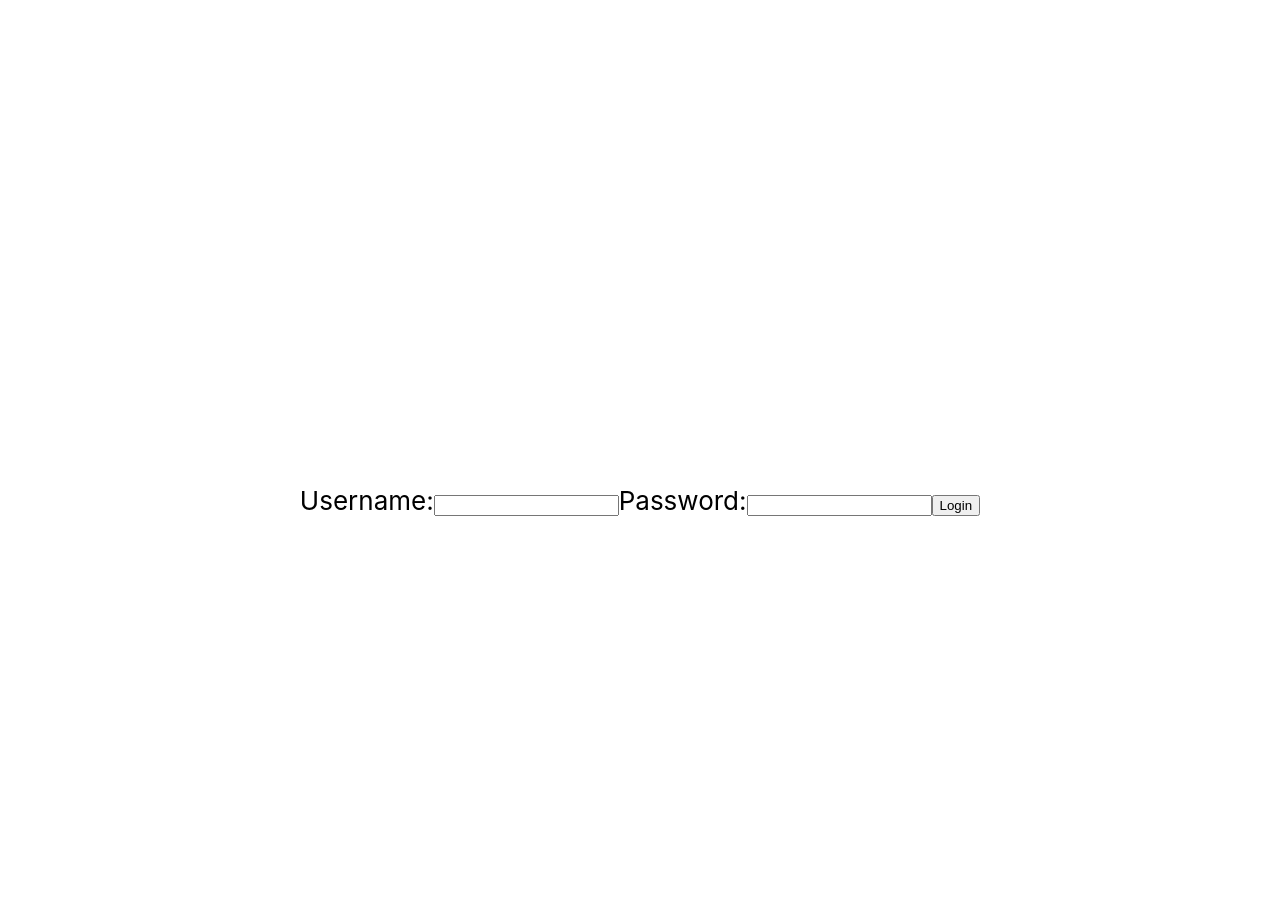
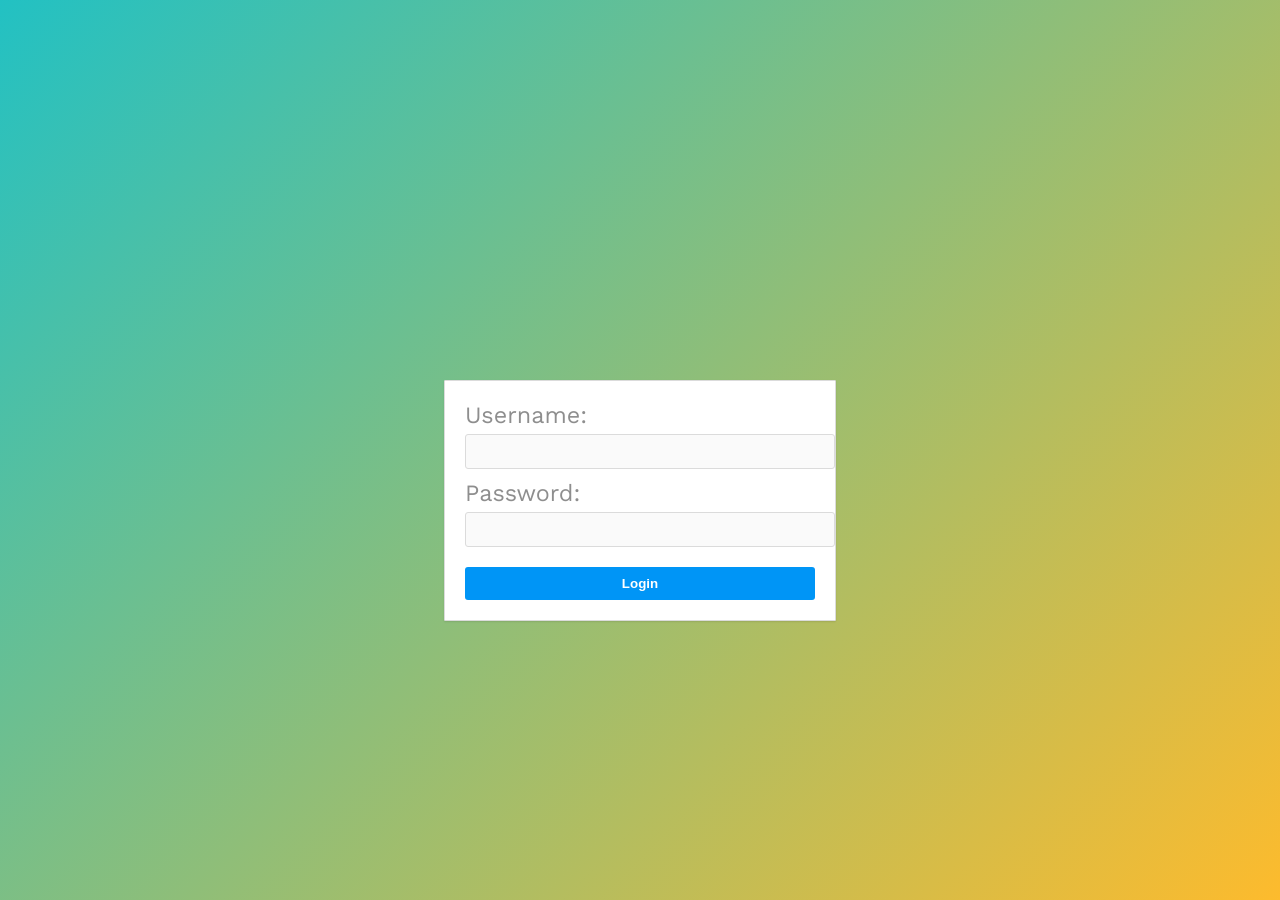
Before and after one commit to MarsMwau/Wander-World-Front-End, a React (Create React App) app: page /login in a window 1280 px wide. Built offline with nearby package versions, Linux system fonts and the light colour scheme.

Commit message:
signup and login css

```diff
--- a/src/components/Login.js
+++ b/src/components/Login.js
@@ -1,5 +1,6 @@
 // Login.js
 import React, { useState } from "react";
+import "./login.css";
 
 function Login() {
   const [username, setUsername] = useState("");
--- a/src/components/SignUp.js
+++ b/src/components/SignUp.js
@@ -1,5 +1,6 @@
 // SignUp.js
 import React, { useState } from "react";
+import "./signup.css";
 
 function SignUp() {
   const [email, setEmail] = useState("");
--- a/src/components/signup.css
+++ b/src/components/signup.css
@@ -1,104 +1,60 @@
-@import url('https://fonts.googleapis.com/css?family=Open+Sans:600|Work+Sans:400,500,600,700&display=swap');
+/* signup.css */
 
-body{
-  background: rgb(34,193,195);
-  background: linear-gradient(135deg, rgba(34,193,195,1) 0%,     rgba(253,187,45,1) 100%);
-  font-family: "work sans";
-}
-html{
-  font-size: 100%;
-}
-
-.formCenter {
-  max-width: 800px;
-  width: 30%;
-  height: 60%;
-  margin: 100px auto;
-  background-color: #FFFFFF;
-  border-radius: 25px;
-  position: relative;
-}
-
-.formFields {
+form {
     display: flex;
     flex-direction: column;
     align-items: center;
-  padding-top: 2rem;
-  max-width: 100%;
-  margin-top: 20px;
+    justify-content: center;
+    width: 350px;
+    margin: 0 auto;
+    padding: 20px;
+    border: 1px solid #dbdbdb;
+    border-radius: 1px;
+    background-color: #ffffff;
+    box-shadow: 0 1px 2px rgba(0, 0, 0, 0.1);
   }
 
-.formField {
-  margin: 10px 0;
+  label {
+    display: flex;
+    flex-direction: column;
+    align-items: flex-start;
+    width: 100%;
+    font-size: 0.9em;
+    color: #8e8e8e;
+    margin-bottom: 10px;
   }
 
-.formFieldLabel {
-  align-self: start;
-  padding-left: 4.5rem;
-  padding-bottom: 0.5rem;
-  color: #C5C6C7;
-  display: block;
+  input[type="email"],
+  input[type="text"],
+  input[type="password"] {
+    width: 100%;
+    padding: 9px;
+    border: 1px solid #dbdbdb;
+    border-radius: 3px;
+    background-color: #fafafa;
+    margin-top: 5px;
   }
 
-.formFieldInput {
-  width: 80%;
-  box-sizing: border-box;
+  input[type="submit"] {
+    width: 100%;
+    padding: 9px;
     border: none;
-  font-size: 1.3rem;
-  padding-left: 1.5rem;
-  padding-bottom: 1rem;
-  box-shadow: inset 0px -3px 0px 0px #C5C6C7;
-  transition: box-shadow 0.2s ease-in;
-  margin-bottom: 10px;
-  background: #1F2833;
-  color: #66FCF1;
+    border-radius: 3px;
+    color: #ffffff;
+    background-color: #0095f6;
+    font-weight: 600;
+    cursor: pointer;
+    margin-top: 10px;
   }
 
-.formFieldInput:focus{
-   box-shadow: inset 0px -3px 0px 0px #66FCF1;
-   outline: none;
+  input[type="submit"]:hover {
+    background-color: #0077b6;
   }
 
-.formFieldInput::-webkit-input-placeholder{
-  opacity: 1;
-  transition: opacity 0.25s ease-out;
-  color: #C5C6C7;
+  input[type="submit"]:disabled {
+    background-color: #b2dffc;
   }
 
-.formFieldInput:hover::-webkit-input-placeholder,
-.formFieldInput:focus::-webkit-input-placeholder{
-  opacity: 0;
+  input[type="submit"]:disabled:hover {
+    cursor: default;
   }
-
-.formFieldButton {
-  border-radius: 25px;
-  width: 80%;
-  height: 40px;
-  background-color: #66FCF1;
-  color: #1F2833;
-}
-
-.formFieldCheckboxLabel {
-  display: flex;
-  align-items: center;
-  justify-content: center;
-  font-size: 0.8em;
-  color: #C5C6C7;
-}
-
-.formField {
-  display: flex;
-  flex-direction: column;
-  align-items: center;
-  margin: 10px 0;
-}
-
-.formFieldButton {
-  display: flex;
-  justify-content: center;
-  border-radius: 25px;
-  width: 80%;
-  height: 40px;
-  background-color: #45A29E;
-  color: #1F2833;
-}
```
Lines whose indentation alone changed are shown as unchanged.
